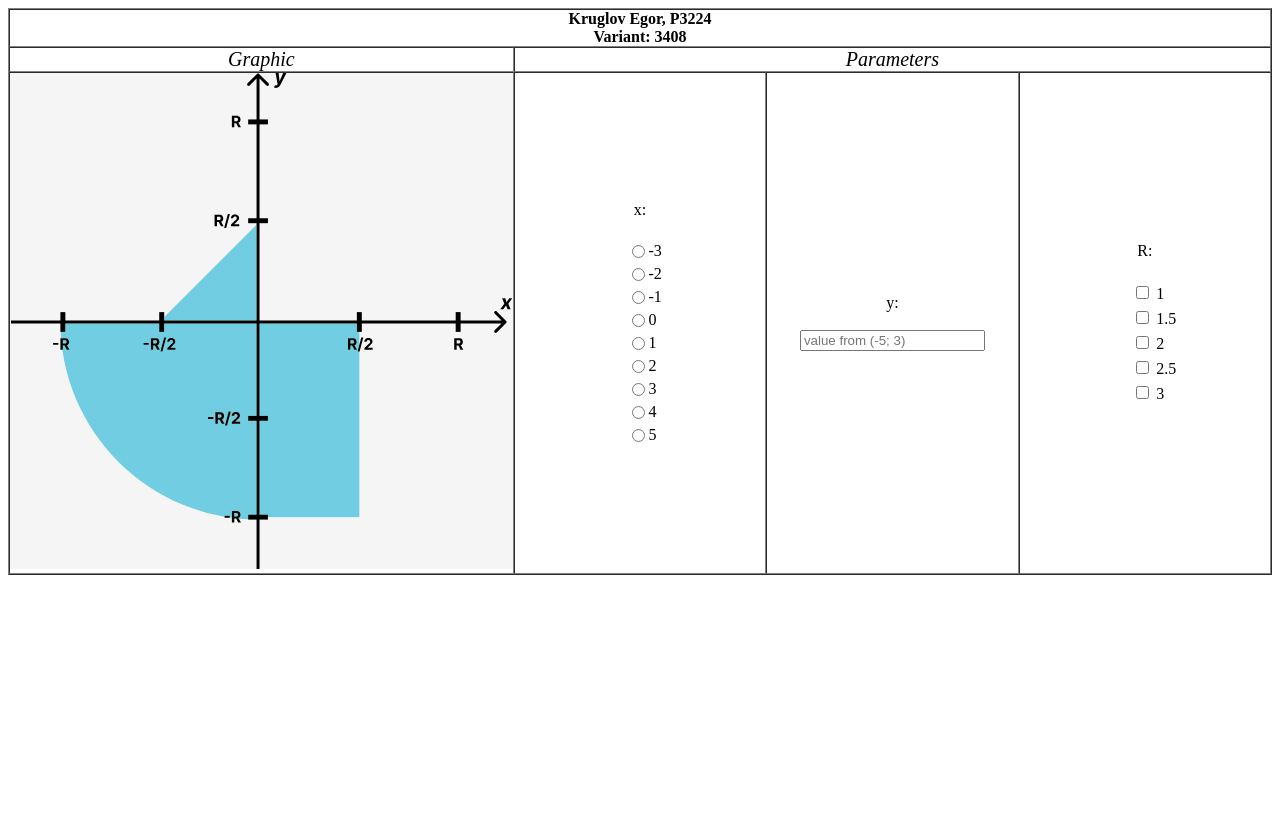
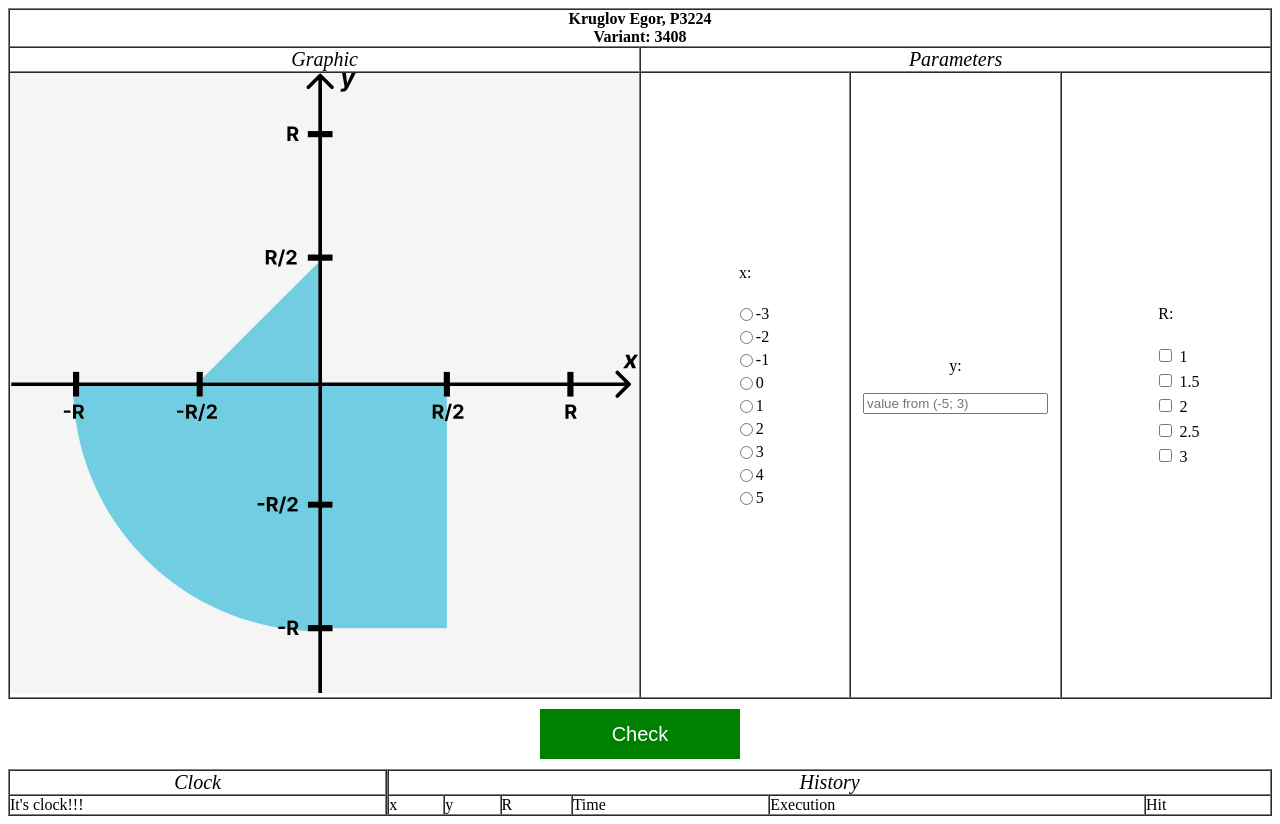
Before and after one commit to KruglovEgor/Web, a PHP site: page /index.html in a window 1280 px wide. Before the commit the page ends 575 px from the top, so only its background shows below. Run offline with PHP 8.4, Linux system fonts and the light colour scheme.

Commit message:
Beggining of Clock and History

```diff
--- a/lab1/index.html
+++ b/lab1/index.html
@@ -16,18 +16,18 @@
         <th colspan="4">Kruglov Egor, P3224 <br> Variant: 3408</th>
     </tr>
     <tr>
-        <td width="40%">
+        <td width="50%">
             <div class="column-name">Graphic</div>
         </td>
-        <td width="60%" colspan="3">
+        <td width="50%" colspan="3">
             <div class="column-name">Parameters</div>
         </td>
     </tr>
     <tr>
-        <td width="40%">
+        <td width="50%">
             <img src="img/Lab1.svg" alt="Graphic" width="100%">
         </td>
-        <td width="20%">
+        <td width="16.66%">
             <div class="container" id="x-container">
 
                 <div class="parameter-name">x: </div> <br>
@@ -77,14 +77,14 @@
                 </div>
             </div>
         </td>
-            <td width="20%">
+            <td width="16.66%">
                 <div class="container" id="y-container">
                     <!-- We may not write "for" in this label, because we have container -->
                     <div class="parameter-name">y: </div> <br>
                     <input type="text" name="y-value" id="y-value" placeholder="value from (-5; 3)" maxlength="6">
                 </div>
             </td>
-            <td width="20%">
+            <td width="16.66%">
                 <div class="container" id="r-container">
                     <!-- Разобраться с подписями справа (мб сделать снизу). Также посмотреть что делать с множественным выбором чекбоксов. Возможно проверять в js возможно заменить на выпадающий список или на радио-кнопки -->
                     <div class="parameter-name">R: </div> <br>
@@ -122,5 +122,48 @@
             </td>
     </tr>
 </table>
+<button id="send-button"> Check</button>
+
+<table
+        cellpadding="0"
+        cellspacing="0"
+        width="100%"
+        height=auto>
+    <tr>
+        <td width="30%">
+            <table border="1" cellpadding="0" cellspacing="0" width="100%" height="auto">
+                <tr>
+                    <td>
+                        <div class="column-name">Clock</div>
+                    </td>
+                </tr>
+                <tr>
+                    <td>
+                        It's clock!!!
+                    </td>
+                </tr>
+            </table>
+        </td>
+
+        <td width="70%">
+            <table border="1" cellpadding="0" cellspacing="0" width="100%" height="auto">
+                <tr>
+                    <td colspan="6">
+                        <div class="column-name">History</div>
+                    </td>
+                </tr>
+                <tr>
+                    <td>x</td>
+                    <td>y</td>
+                    <td>R</td>
+                    <td>Time</td>
+                    <td>Execution</td>
+                    <td>Hit</td>
+                </tr>
+            </table>
+        </td>
+    </tr>
+</table>
+
 </body>
 </html>
--- a/lab1/style.css
+++ b/lab1/style.css
@@ -1,12 +1,4 @@
-#intro{
-    font-size: 20px;
-}
-#parameters{
-    margin: 10px;
-}
-#send-button{
-    margin: 5px;
-}
+
 
 .column-name{
     font-size: 20px;
@@ -26,3 +18,15 @@
     justify-content: flex-start;
     align-items: flex-start;
 }
+
+#send-button{
+    width: 200px; /* Set the width of the button */
+    height: 50px; /* Set the height of the button */
+    background-color: green; /* Set the background color to green */
+    color: white; /* Set the text color to white */
+    font-size: 20px; /* Set the font size */
+    border: none; /* Remove the border */
+    cursor: pointer; /* Add a pointer cursor on hover */
+    margin: 10px auto; /* Center the button horizontally */
+    display: block; /* Make it a block element for centering */
+}
```
